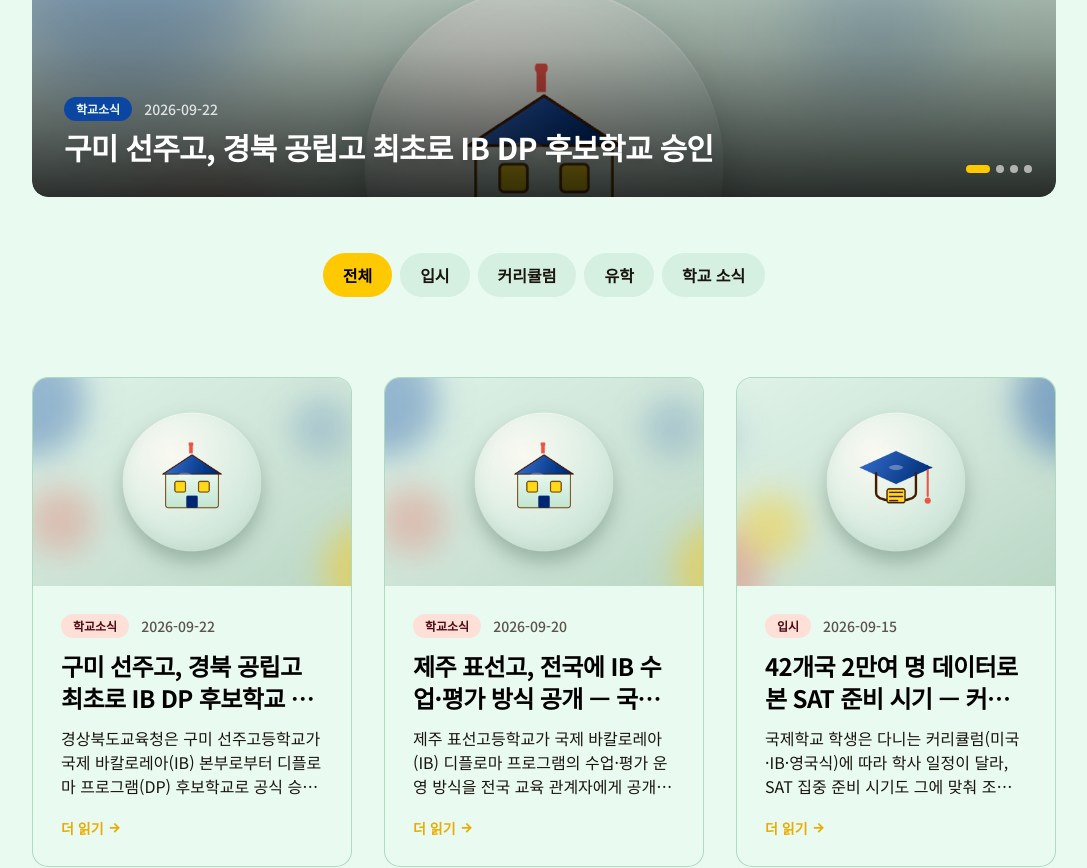
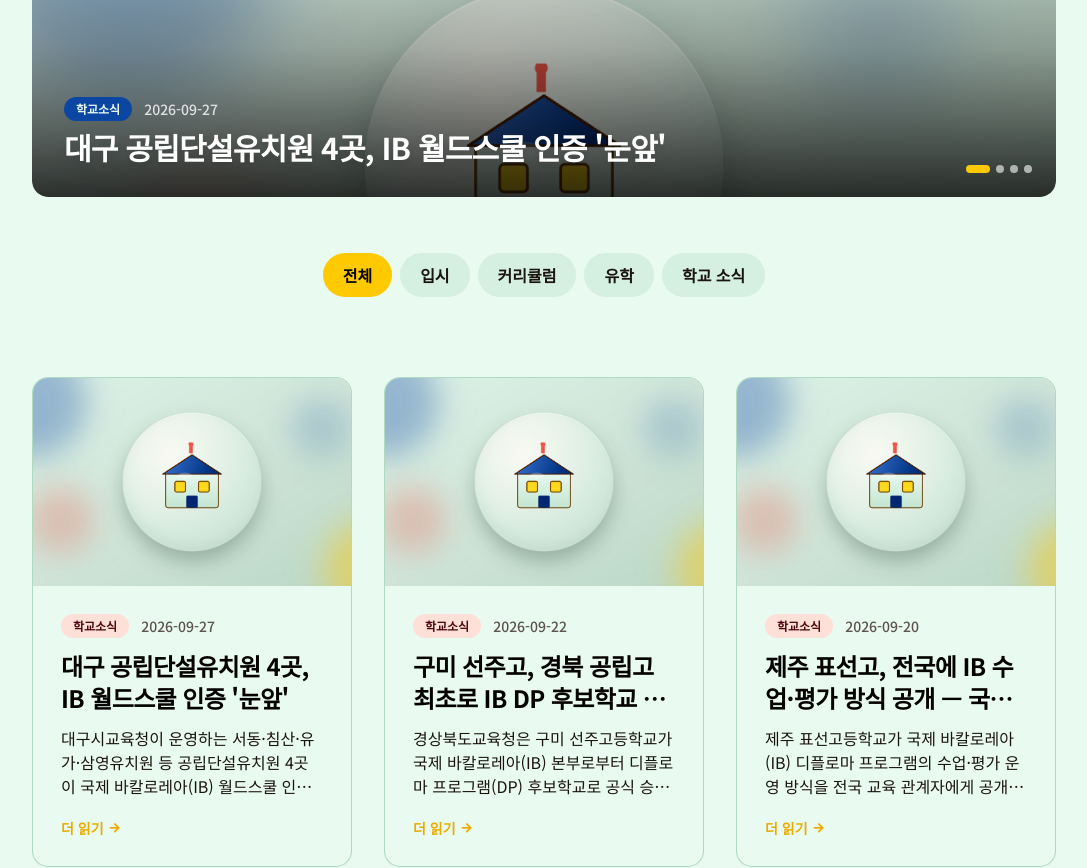
Before and after one commit to hasa080525-ctrl/global, a React (Vite) app: page /news in a window 1280 px wide. Shown: the part 660-1528 px from the top of the page, without its empty margins (96-1183 px from the left). Built offline with nearby package versions, Linux system fonts and the light colour scheme.

Commit message:
SEO refresh: 대구 공립단설유치원 IB 월드스쿨 인증 뉴스 추가 (2026-09-30)
Co-Authored-By: Claude Sonnet 5 <noreply@anthropic.com>

```diff
--- a/src/mocks/news.ts
+++ b/src/mocks/news.ts
@@ -19,6 +19,29 @@ export interface NewsItem {
 
 export const NEWS_ITEMS: NewsItem[] = [
   {
+    id: "57",
+    keywords: "대구 IB 유치원, 공립단설유치원 IB 인증, IB 월드스쿨 유치원, 대구교육청 IB 확산, 유아 IB 교육",
+    title: "대구 공립단설유치원 4곳, IB 월드스쿨 인증 '눈앞'",
+    category: "학교소식",
+    date: "2026-09-27",
+    summary:
+      "대구시교육청이 운영하는 서동·침산·유가·삼영유치원 등 공립단설유치원 4곳이 국제 바칼로레아(IB) 월드스쿨 인증을 위한 최종 현장 실사를 마쳤습니다. 연내 인증이 확정되면 대구 최초의 공립 IB 월드스쿨 유치원이 탄생하게 됩니다.",
+    metaDescription:
+      "대구 공립단설유치원 4곳이 IB 월드스쿨 인증 최종 실사를 마쳤습니다. IB 교육이 유아 단계까지 확산되는 흐름을 보여주는 사례입니다.",
+    sections: [
+      {
+        heading: "유치원 4곳, IB 철학 기반 수업·환경 최종 점검",
+        body: "평가단은 서동유치원(8월 28~29일), 침산유치원(9월 14~15일), 유가유치원(9월 15~16일), 삼영유치원(9월 21~22일) 등 4개 유치원을 직접 방문해 IB 교육철학에 기반한 수업 운영, 시설·환경, 그리고 학생·교사·학부모 인터뷰까지 종합적으로 점검했습니다.",
+      },
+      {
+        heading: "유아 단계까지 확산되는 IB, 국제학교 학부모가 참고할 점",
+        body: "강은희 대구교육감은 \"유아의 생각과 질문을 존중하고 놀이를 통해 스스로 탐구하는 교육을 실천해 온 과정 자체가 의미 있는 성과\"라고 평가했습니다. IB 교육이 고등학교를 넘어 유아 단계까지 전국적으로 확산되는 만큼, 향후 초·중·고 과정에서도 IB DP를 채택하는 학교가 계속 늘어날 것으로 예상되어 IB 커리큘럼에 대한 조기 이해와 준비가 점점 더 중요해지고 있습니다.",
+      },
+    ],
+    image:
+      "/news-images/school-news.png",
+  },
+  {
     id: "56",
     keywords: "구미 선주고 IB, 경북 IB DP 후보학교, 공립고 IB 디플로마, 경북교육청 IB 확산, IB 월드스쿨 준비",
     title: "구미 선주고, 경북 공립고 최초로 IB DP 후보학교 승인",
```
